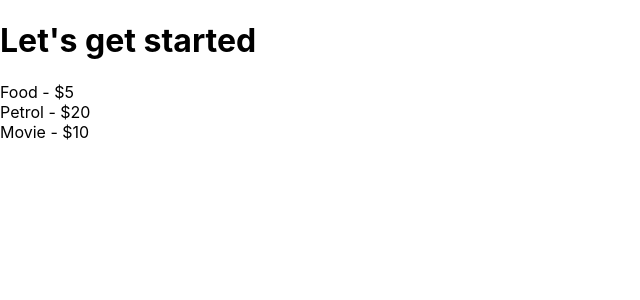
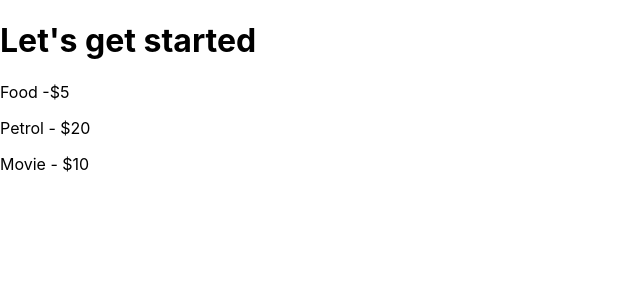
Before and after one commit to vishnu-mukati/Learning-React, a React (Create React App) app: page / in a window 1280 px wide. Shown: the top 300 px of the page, without its empty margins (0-640 px from the left). Built offline with nearby package versions, Linux system fonts and the light colour scheme.

Commit message:
Displaying some items by the paragraph tag

```diff
--- a/src/components/ExpenseItem.js
+++ b/src/components/ExpenseItem.js
@@ -1,12 +1,9 @@
 function ExpenseItem(){
     return (
-        <div>
-            <div>
-                <div>Food - $5</div>
-                <div>Petrol - $20</div>
-                <div>Movie - $10</div>
-            </div>
-        </div>
+         <p>Food -$5
+            <p>Petrol - $20</p>
+            <p>Movie - $10</p>
+         </p>
     );
 }
 
```
